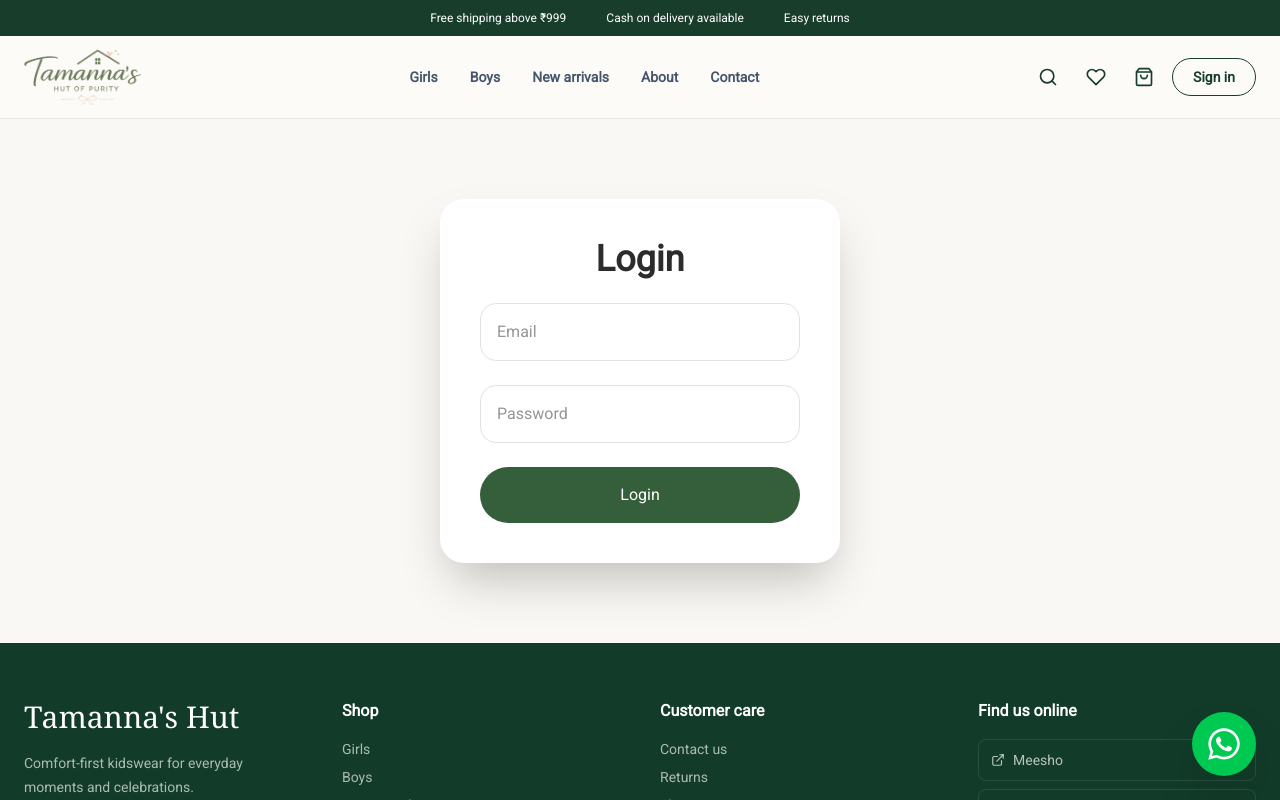
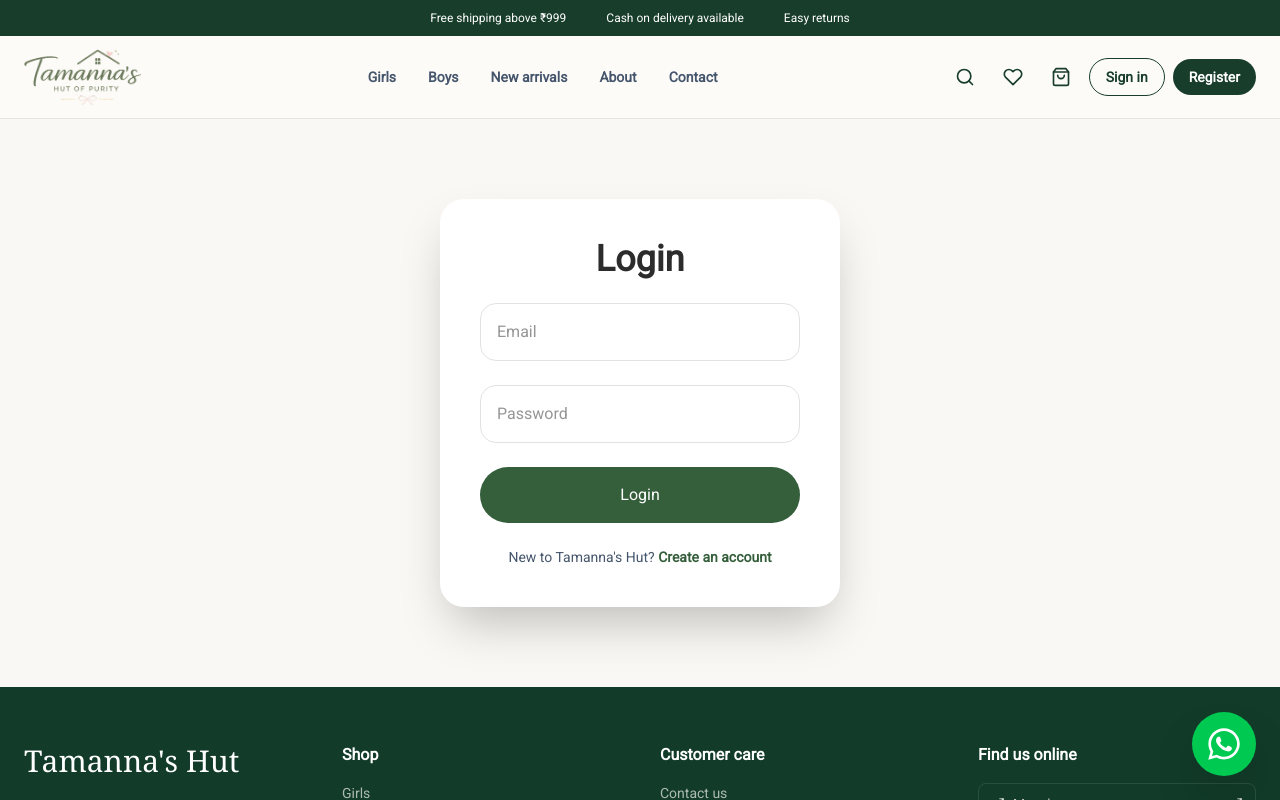
Before and after one commit to tamannashut-store/tamannashut-store, a React (Vite) app in the folder client/: page /login in a window 1280 px wide. Shown: the top 800 px of the page. Built offline with nearby package versions, Linux system fonts and the light colour scheme.

Commit message:
Block cancelled fulfilment and expose registration

```diff
--- a/client/src/components/Navbar.jsx
+++ b/client/src/components/Navbar.jsx
@@ -38,7 +38,7 @@
           <button type="button" onClick={() => setSearchOpen((open) => !open)} aria-label="Search" className="grid h-10 w-10 place-items-center rounded-full text-[#183d2b] hover:bg-[#eef3ee]"><FiSearch size={20}/></button>
           <Link to="/wishlist" aria-label="Wishlist" className="hidden h-10 w-10 place-items-center rounded-full text-[#183d2b] hover:bg-[#eef3ee] sm:grid"><FiHeart size={20}/></Link>
           <Link to="/cart" aria-label={`Cart with ${cartCount} items`} className="relative grid h-10 w-10 place-items-center rounded-full text-[#183d2b] hover:bg-[#eef3ee]"><FiShoppingBag size={20}/>{cartCount > 0 && <span className="absolute -right-0.5 -top-0.5 grid h-5 min-w-5 place-items-center rounded-full bg-[#b94545] px-1 text-[10px] font-bold text-white">{cartCount}</span>}</Link>
-          {userData ? <div className="relative hidden md:block"><button type="button" onClick={() => setProfileOpen((open) => !open)} aria-label="Account" className="grid h-10 w-10 place-items-center rounded-full border border-slate-200 text-[#183d2b]"><FiUser size={19}/></button>{profileOpen && <div className="absolute right-0 mt-3 w-52 overflow-hidden rounded-xl border border-slate-200 bg-white py-2 shadow-xl"><Link to="/profile" className="block px-4 py-2.5 text-sm hover:bg-slate-50">Profile</Link><Link to="/my-orders" className="block px-4 py-2.5 text-sm hover:bg-slate-50">My orders</Link>{userData?.user?.isAdmin && <Link to="/admin/dashboard" className="block px-4 py-2.5 text-sm hover:bg-slate-50">Seller centre</Link>}<button type="button" onClick={logout} className="block w-full border-t border-slate-100 px-4 py-2.5 text-left text-sm text-red-600 hover:bg-red-50">Sign out</button></div>}</div> : <Link to="/login" className="hidden rounded-full border border-[#183d2b] px-5 py-2 text-sm font-semibold text-[#183d2b] hover:bg-[#183d2b] hover:text-white md:block">Sign in</Link>}
+          {userData ? <div className="relative hidden md:block"><button type="button" onClick={() => setProfileOpen((open) => !open)} aria-label="Account" className="grid h-10 w-10 place-items-center rounded-full border border-slate-200 text-[#183d2b]"><FiUser size={19}/></button>{profileOpen && <div className="absolute right-0 mt-3 w-52 overflow-hidden rounded-xl border border-slate-200 bg-white py-2 shadow-xl"><Link to="/profile" className="block px-4 py-2.5 text-sm hover:bg-slate-50">Profile</Link><Link to="/my-orders" className="block px-4 py-2.5 text-sm hover:bg-slate-50">My orders</Link>{userData?.user?.isAdmin && <Link to="/admin/dashboard" className="block px-4 py-2.5 text-sm hover:bg-slate-50">Seller centre</Link>}<button type="button" onClick={logout} className="block w-full border-t border-slate-100 px-4 py-2.5 text-left text-sm text-red-600 hover:bg-red-50">Sign out</button></div>}</div> : <div className="hidden items-center gap-2 md:flex"><Link to="/login" className="rounded-full border border-[#183d2b] px-4 py-2 text-sm font-semibold text-[#183d2b] hover:bg-[#eef3ee]">Sign in</Link><Link to="/register" className="rounded-full bg-[#183d2b] px-4 py-2 text-sm font-semibold text-white hover:bg-[#24583f]">Register</Link></div>}
           <button type="button" onClick={() => setMenuOpen((open) => !open)} aria-label="Menu" className="grid h-10 w-10 place-items-center rounded-full text-[#183d2b] lg:hidden">{menuOpen ? <FiX size={24}/> : <FiMenu size={24}/>}</button>
         </div>
       </div>
@@ -52,7 +52,7 @@
         <nav className="px-3" aria-label="Mobile navigation">{navItems.map(([to,label]) => <Link key={to} to={to} onClick={() => setMenuOpen(false)} className="flex min-h-13 items-center justify-between rounded-xl px-3 font-semibold text-slate-700 hover:bg-[#eef3ee] hover:text-[#183d2b]"><span>{label}</span><FiChevronRight className="text-slate-400"/></Link>)}</nav>
         <div className="mx-5 my-4 border-t border-slate-200"/>
         <nav className="space-y-1 px-3" aria-label="Account navigation"><Link to="/wishlist" onClick={() => setMenuOpen(false)} className="flex min-h-13 items-center gap-3 rounded-xl px-3 font-medium text-slate-700 hover:bg-[#eef3ee]"><FiHeart/> Wishlist</Link><Link to="/cart" onClick={() => setMenuOpen(false)} className="flex min-h-13 items-center gap-3 rounded-xl px-3 font-medium text-slate-700 hover:bg-[#eef3ee]"><FiShoppingBag/> Cart {cartCount > 0 && <span className="ml-auto rounded-full bg-[#b94545] px-2 py-0.5 text-xs font-bold text-white">{cartCount}</span>}</Link>{userData && <Link to="/my-orders" onClick={() => setMenuOpen(false)} className="flex min-h-13 items-center gap-3 rounded-xl px-3 font-medium text-slate-700 hover:bg-[#eef3ee]"><FiPackage/> My orders</Link>}</nav>
-        <div className="mt-auto border-t border-slate-200 p-5">{userData ? <div className="space-y-2"><Link to="/profile" onClick={() => setMenuOpen(false)} className="btn-primary w-full"><FiUser className="mr-2"/> My account</Link>{userData?.user?.isAdmin && <Link to="/admin/dashboard" onClick={() => setMenuOpen(false)} className="btn-secondary w-full">Seller centre</Link>}<button type="button" onClick={logout} className="flex w-full items-center justify-center gap-2 py-2 text-sm font-semibold text-red-600"><FiLogOut/> Sign out</button></div> : <Link to="/login" onClick={() => setMenuOpen(false)} className="btn-primary w-full"><FiUser className="mr-2"/> Sign in</Link>}</div>
+        <div className="mt-auto border-t border-slate-200 p-5">{userData ? <div className="space-y-2"><Link to="/profile" onClick={() => setMenuOpen(false)} className="btn-primary w-full"><FiUser className="mr-2"/> My account</Link>{userData?.user?.isAdmin && <Link to="/admin/dashboard" onClick={() => setMenuOpen(false)} className="btn-secondary w-full">Seller centre</Link>}<button type="button" onClick={logout} className="flex w-full items-center justify-center gap-2 py-2 text-sm font-semibold text-red-600"><FiLogOut/> Sign out</button></div> : <div className="grid gap-2"><Link to="/login" onClick={() => setMenuOpen(false)} className="btn-secondary w-full"><FiUser className="mr-2"/> Sign in</Link><Link to="/register" onClick={() => setMenuOpen(false)} className="btn-primary w-full">Create account</Link></div>}</div>
       </aside>
     </div>}
   </>;
--- a/client/src/pages/Login.jsx
+++ b/client/src/pages/Login.jsx
@@ -1,6 +1,6 @@
 import { useState } from "react";
 import axios from "axios";
-import { useNavigate } from "react-router-dom";
+import { Link, useNavigate } from "react-router-dom";
 import toast from "react-hot-toast";
 
 function Login() {
@@ -113,6 +113,13 @@
                     Login
                 </button>
 
+                <p className="text-center text-sm text-slate-600">
+                    New to Tamanna&apos;s Hut?{" "}
+                    <Link to="/register" className="font-semibold text-brand-primary hover:underline">
+                        Create an account
+                    </Link>
+                </p>
+
             </form>
 
         </div>
```
Also changed, not shown: client/src/pages/AdminOrders.jsx (+2 -2 lines), 1 other file (tests, documents, lock files or other folders).
